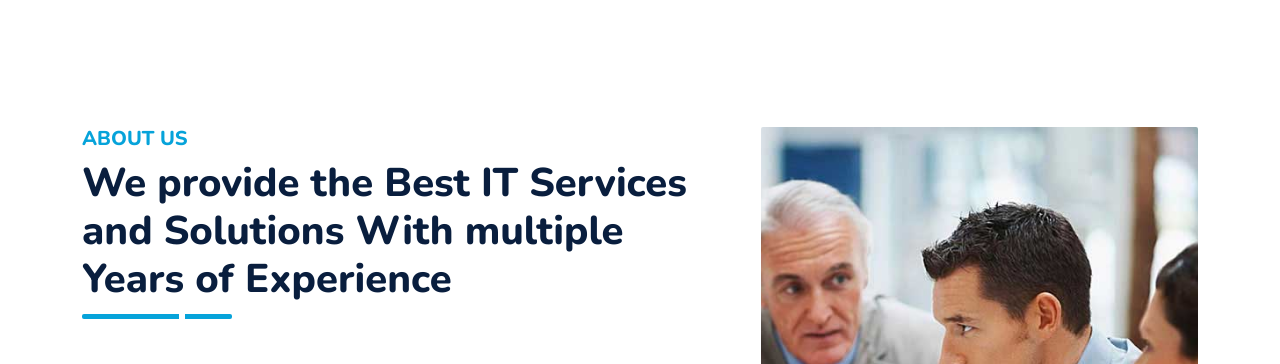
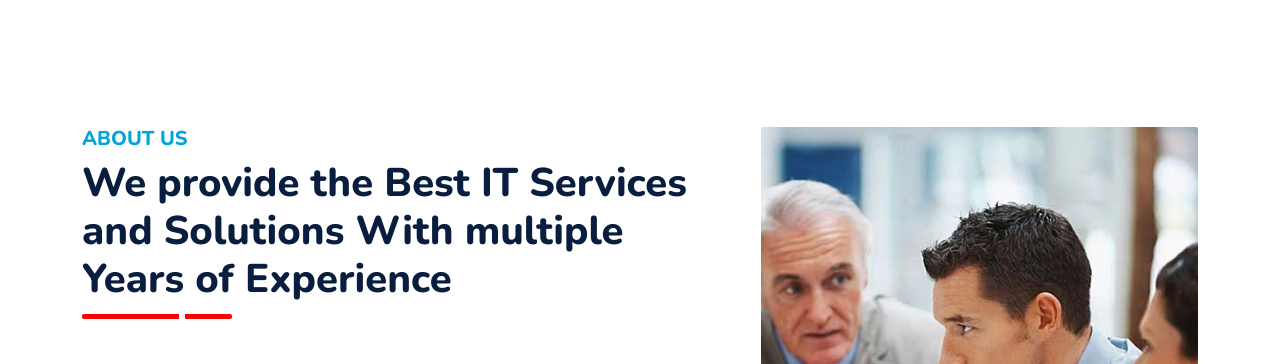
Before and after one commit to realmoiz/printtts1, a plain HTML site: page index.html in a window 1280 px wide. Shown: the part 860-1224 px from the top of the page. Drawn offline with nearby package versions, Linux system fonts and the light colour scheme.

Commit message:
Update style.css
Changed blue color to Red

```diff
--- a/css/style.css
+++ b/css/style.css
@@ -1,6 +1,6 @@
 /********** Template CSS **********/
 :root {
-    --primary: #06A3DA;
+    --primary: #FF0000;
     --secondary: #34AD54;
     --light: #EEF9FF;
     --dark: #091E3E;
```
